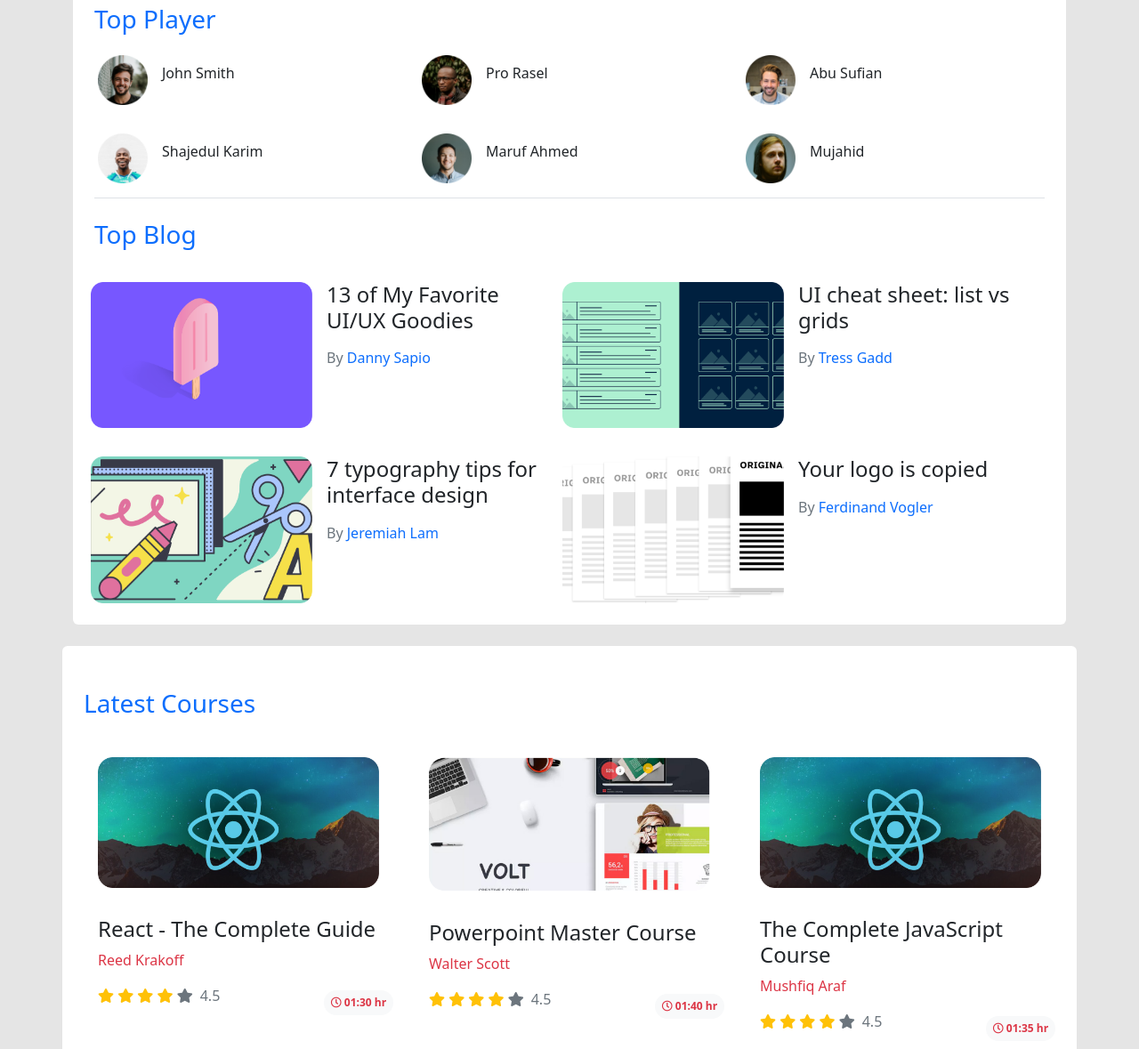
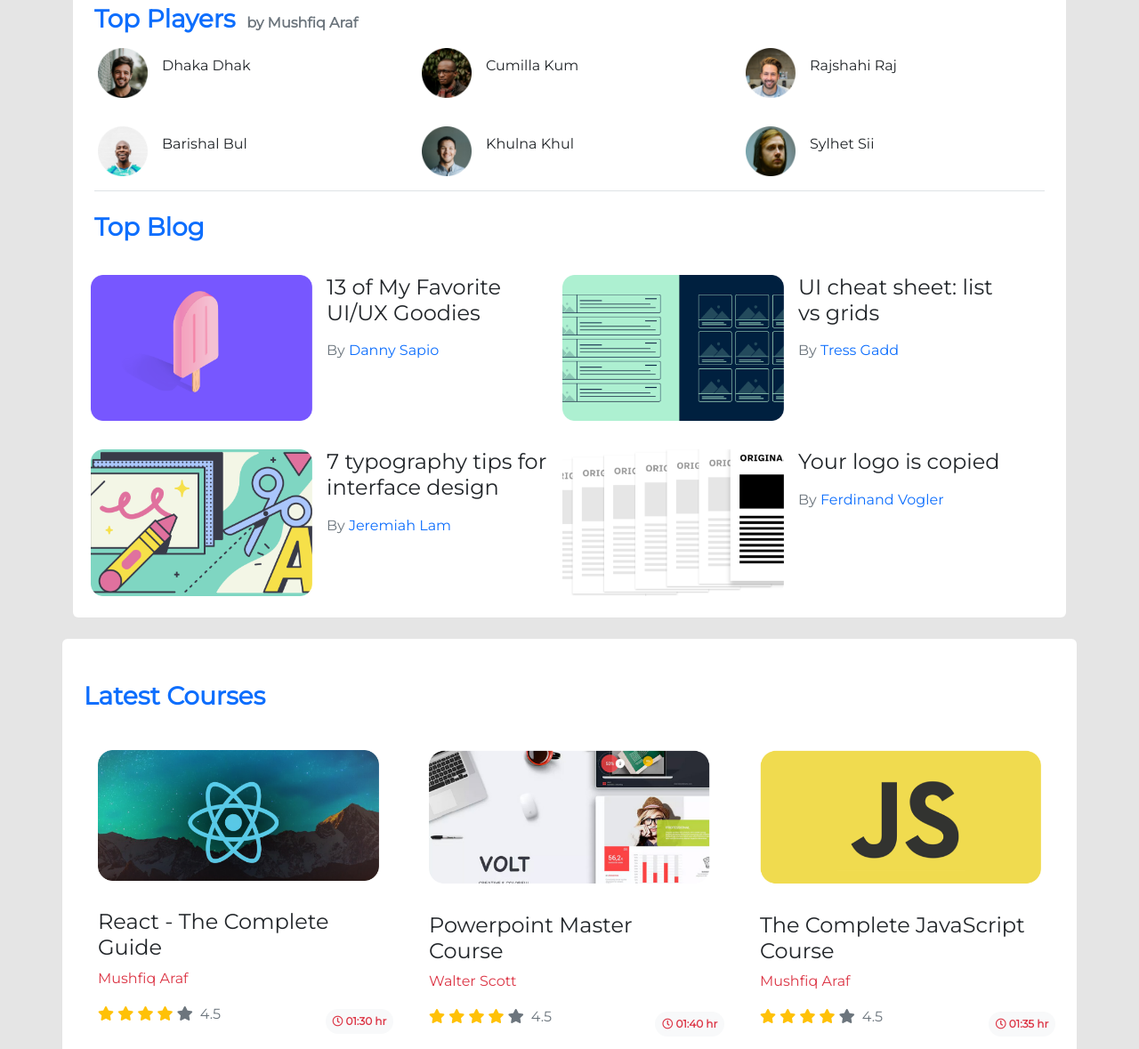
Before and after one commit to mi-araf/leader-board-webs-9, a plain HTML site: page index.html in a window 1280 px wide. Shown: the part 119-1298 px from the top of the page at 89% size. Drawn offline with nearby package versions, Linux system fonts and the light colour scheme.

Commit message:
updated html & css file

```diff
--- a/index.html
+++ b/index.html
@@ -53,31 +53,32 @@
         <!-- start - section.1 -->
         <section class="bg-white p-4 rounded my-4">
             <div class="top-player border-bottom">
-                <h3 class="text-primary">Top Player</h3>
+                <h3 class="text-primary fw-bold" style="display: inline;">Top Players</h3> &nbsp;
+                <span class="text-secondary fw-bold"> by Mushfiq Araf</span>
                 <div class="row">
                     <div class="col-md-4 col-sm-6 player p-3 d-flex align-items-center">
                         <img src="./images/players/player-1.png" alt="">
-                        <p class="ps-3">John Smith</p>
+                        <p class="ps-3">Dhaka Dhak</p>
                     </div>
                     <div class="col-md-4 col-sm-6 player p-3 d-flex align-items-center">
                         <img src="./images/players/player-2.png" alt="">
-                        <p class="ps-3">Pro Rasel</p>
+                        <p class="ps-3">Cumilla Kum</p>
                     </div>
                     <div class="col-md-4 col-sm-6 player p-3 d-flex align-items-center">
                         <img src="./images/players/player-3.png" alt="">
-                        <p class="ps-3">Abu Sufian</p>
+                        <p class="ps-3">Rajshahi Raj</p>
                     </div>
                     <div class="col-md-4 col-sm-6 player p-3 d-flex align-items-center">
                         <img src="./images/players/player-4.png" alt="">
-                        <p class="ps-3">Shajedul Karim</p>
+                        <p class="ps-3">Barishal Bul</p>
                     </div>
                     <div class="col-md-4 col-sm-6 player p-3 d-flex align-items-center">
                         <img src="./images/players/player-5.png" alt="">
-                        <p class="ps-3">Maruf Ahmed</p>
+                        <p class="ps-3">Khulna Khul</p>
                     </div>
                     <div class="col-md-4 col-sm-6 player p-3 d-flex align-items-center">
                         <img src="./images/players/player-6.png" alt="">
-                        <p class="ps-3">Mujahid</p>
+                        <p class="ps-3">Sylhet Sii </p>
                     </div>
                 </div>
             </div>
@@ -85,7 +86,7 @@
 
             <!-- start - Blog ====== -->
             <div>
-                <h3 class="text-primary mb-1 pt-4">Top Blog</h3>
+                <h3 class="text-primary mb-1 pt-4  fw-bold">Top Blog</h3>
 
                 <div class="row">
 
@@ -141,7 +142,7 @@
     </main>
 
     <section class="container bg-white p-4 rounded my-4">
-        <h3 class="text-primary mb-1 pt-4">Latest Courses</h3>
+        <h3 class="text-primary mb-1 pt-4 fw-bold">Latest Courses</h3>
 
         <div class="row">
 
@@ -151,7 +152,7 @@
                 </div>
                 <div class="p-3">
                     <h4>React - The Complete Guide</h4>
-                    <a href="#" class="text-danger text-decoration-none">Reed Krakoff</a>
+                    <a href="#" class="text-danger text-decoration-none">Mushfiq Araf</a>
                 </div>
                 <div class="d-flex justify-content-between align-items-center">
                     <div class="d-flex ps-3">
@@ -199,7 +200,7 @@
 
             <div class="col-md-6 col-lg-4 gy-4">
                 <div class="rounded p-3">
-                    <img class="img-fluid" src="./images/courses/course-1.png" alt="">
+                    <img class="img-fluid" src="./images/courses/course-3.png" alt="">
                 </div>
                 <div class="p-3">
                     <h4>The Complete JavaScript Course</h4>
--- a/styles/style.css
+++ b/styles/style.css
@@ -1,3 +1,9 @@
+@import url('https://fonts.googleapis.com/css2?family=Montserrat&display=swap');
+
+* {
+    font-family: 'Montserrat', sans-serif;
+}
+
 body {
     background-color: #E5E5E5;
 }
```
